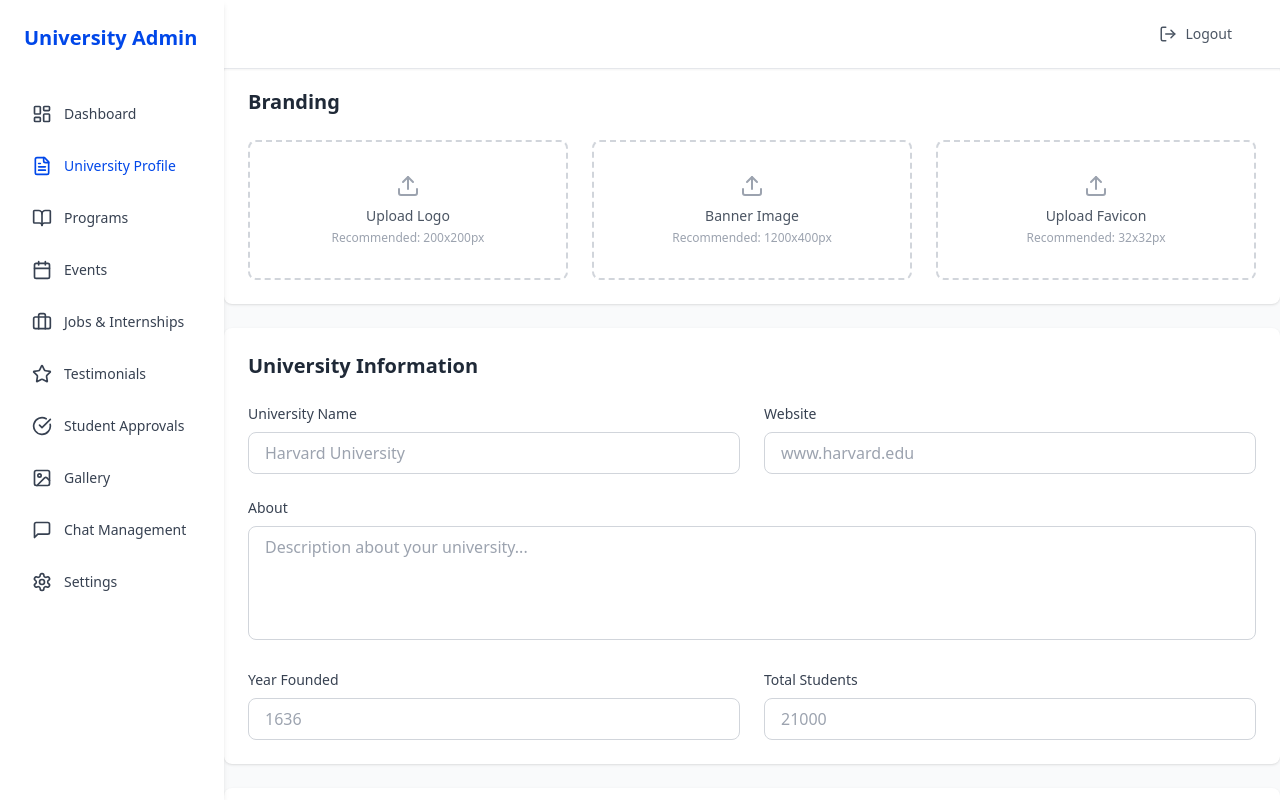
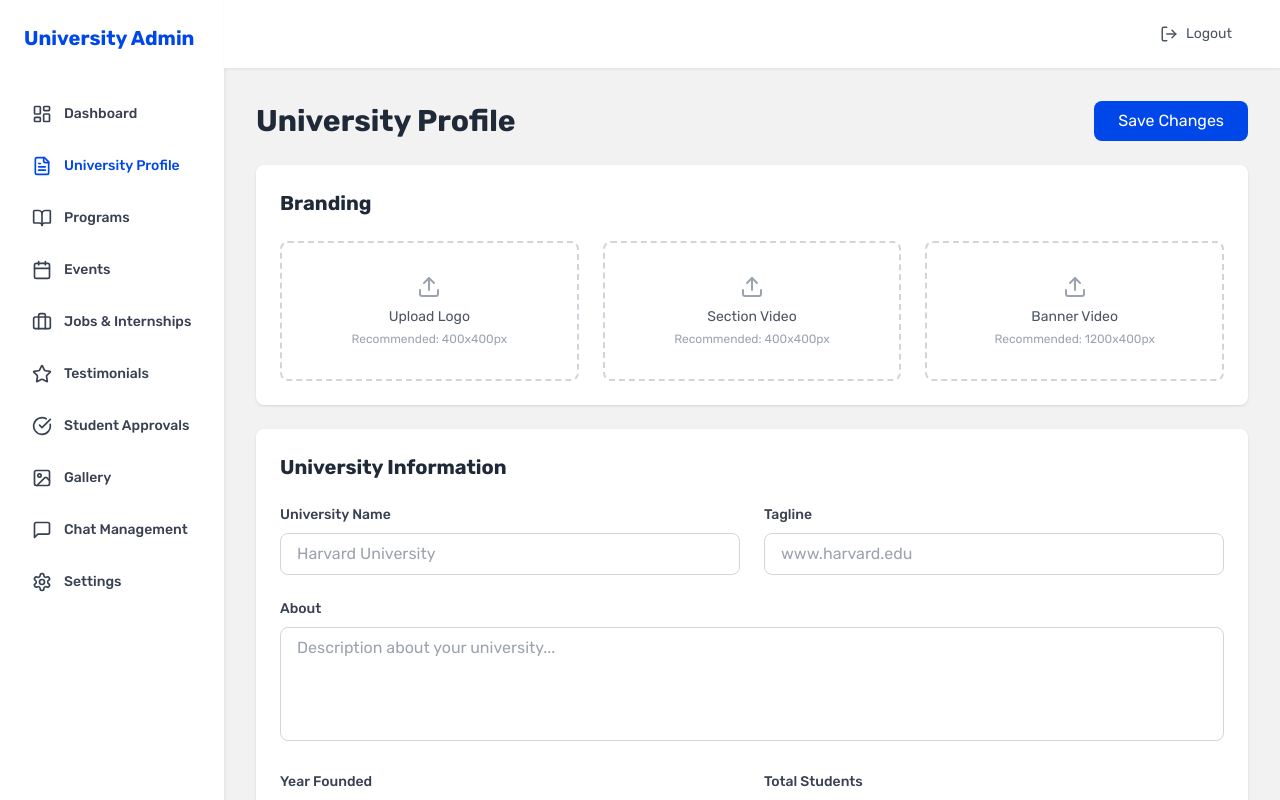
Before and after one commit to Sanjida-Khanam778/hugo-landing-page, a React (Vite) app: page /university in a window 1280 px wide. Both pictures are taken after a click on the button "University Profile". Built offline with nearby package versions, Linux system fonts and the light colour scheme.

Commit message:
created university profile section

```diff
--- a/src/Layouts/University/Dashboard/RecentActivity.jsx
+++ b/src/Layouts/University/Dashboard/RecentActivity.jsx
@@ -58,7 +58,7 @@ export default function RecentActivity() {
           </div>
         ))}
       </div>
-      <button className="text-blue-600 text-sm font-medium mt-4 hover:text-blue-700">View all activity</button>
+      <button className="text-blue text-sm font-medium mt-4">View all activity</button>
     </div>
   )
 }
--- a/src/Layouts/University/Dashboard/StatCard.jsx
+++ b/src/Layouts/University/Dashboard/StatCard.jsx
@@ -3,12 +3,12 @@ export default function StatCard({ label, value, change, color, icon }) {
     <div className="bg-white rounded-lg shadow-md p-6">
       <div className="flex items-start justify-between mb-4">
         <div>
-          <p className="text-gray-600 text-sm font-medium mb-1">{label}</p>
+          <p className="text-grey text-sm font-medium mb-1">{label}</p>
           <p className="text-3xl font-bold text-gray-900">{value}</p>
         </div>
-        <div className={`w-12 h-12 ${color} rounded-full flex items-center justify-center text-2xl`}>{icon}</div>
+        <img src={icon} alt="" />
       </div>
-      <p className="text-green-600 text-sm font-medium">{change}</p>
+      <p className="text-green text-sm font-medium">{change}</p>
     </div>
   )
 }
--- a/src/Layouts/University/Sidebar.jsx
+++ b/src/Layouts/University/Sidebar.jsx
@@ -27,7 +27,7 @@ const menuItems = [
 
 export default function Sidebar({ activePage, setActivePage }) {
   return (
-    <div className="w-56 bg-white shadow-md h-screen fixed left-0 top-0 overflow-y-auto z-20">
+    <div className="w-56 bg-white shadow-md h-screen overflow-y-auto">
       <div className="p-6">
         <h1 className="text-xl font-bold text-blue">University Admin</h1>
       </div>
--- a/src/Layouts/University/UniMain.jsx
+++ b/src/Layouts/University/UniMain.jsx
@@ -1,23 +1,26 @@
-"use client"
+"use client";
 
-import { useState } from "react"
-import UniNavbar from "./UniNavbar"
-import Sidebar from "./Sidebar"
-import UniversityDashboard from "../UniversityDashboard"
-import UniversityProfile from "./UniversityProfile/UniversityProfile"
+import { useState } from "react";
+import UniNavbar from "./UniNavbar";
+import Sidebar from "./Sidebar";
+import UniversityDashboard from "../UniversityDashboard";
+import UniversityProfile from "./UniversityProfile/UniversityProfile";
 
 export default function UniMain() {
-  const [activePage, setActivePage] = useState("dashboard")
+  const [activePage, setActivePage] = useState("dashboard");
 
   return (
-    <div className="flex h-screen bg-gray-50">
+    <div className="flex h-screen bg-base font-rubik">
       <Sidebar activePage={activePage} setActivePage={setActivePage} />
 
-      <div className="flex-1 flex flex-col ml-56">
+      <div className="flex-1 flex flex-col">
         <UniNavbar />
 
-        <main className="flex-1 overflow-auto">{activePage === "dashboard" && <UniversityDashboard />}{activePage === "profile" && <UniversityProfile />}</main>
+        <main className="overflow-auto">
+          {activePage === "dashboard" && <UniversityDashboard />}
+          {activePage === "profile" && <UniversityProfile />}
+        </main>
       </div>
     </div>
-  )
+  );
 }
--- a/src/Layouts/University/UniNavbar.jsx
+++ b/src/Layouts/University/UniNavbar.jsx
@@ -2,7 +2,7 @@ import { Bell, LogOut } from "lucide-react";
 
 export default function UniNavbar() {
   return (
-    <nav className="bg-white shadow-sm border-b fixed top-0 right-0 w-full z-10">
+    <nav className="bg-white shadow-sm border-b w-full">
       <div className="flex items-center justify-between px-8 py-4">
         <div></div>
         <div className="flex items-center gap-4">
--- a/src/Layouts/University/UniversityProfile/Modal/AddAccreditationModal.jsx
+++ b/src/Layouts/University/UniversityProfile/Modal/AddAccreditationModal.jsx
@@ -60,7 +60,7 @@ export default function AddAccreditationModal({ onAdd, onClose }) {
             </button>
             <button
               type="submit"
-              className="px-6 py-2 bg-blue-600 text-white rounded-lg hover:bg-blue-700 transition-colors"
+              className="px-6 py-2 bg-blue text-white rounded-lg"
             >
               Add
             </button>
--- a/src/Layouts/University/UniversityProfile/Modal/AddLocationModal.jsx
+++ b/src/Layouts/University/UniversityProfile/Modal/AddLocationModal.jsx
@@ -60,7 +60,7 @@ export default function AddLocationModal({ onAdd, onClose }) {
             </button>
             <button
               type="submit"
-              className="px-6 py-2 bg-blue-600 text-white rounded-lg hover:bg-blue-700 transition-colors"
+              className="px-6 py-2 bg-blue text-white rounded-lg"
             >
               Add
             </button>
--- a/src/Layouts/University/UniversityProfile/Modal/AddRankingModal.jsx
+++ b/src/Layouts/University/UniversityProfile/Modal/AddRankingModal.jsx
@@ -73,7 +73,7 @@ export default function AddRankingModal({ onAdd, onClose }) {
             </button>
             <button
               type="submit"
-              className="px-6 py-2 bg-blue-600 text-white rounded-lg hover:bg-blue-700 transition-colors"
+              className="px-6 py-2 bg-blue text-white rounded-lg"
             >
               Add
             </button>
--- a/src/Layouts/University/UniversityProfile/UniversityProfile.jsx
+++ b/src/Layouts/University/UniversityProfile/UniversityProfile.jsx
@@ -1,56 +1,66 @@
-"use client"
+"use client";
 
-import { useState } from "react"
-import { Upload, Plus, Edit2, Trash2, X } from 'lucide-react'
-import AddRankingModal from "./Modal/AddRankingModal"
-import AddLocationModal from "./Modal/AddLocationModal"
-import AddAccreditationModal from "./Modal/AddAccreditationModal"
+import { useState } from "react";
+import { Upload, Plus, Edit2, Trash2, X } from "lucide-react";
+import AddRankingModal from "./Modal/AddRankingModal";
+import AddLocationModal from "./Modal/AddLocationModal";
+import AddAccreditationModal from "./Modal/AddAccreditationModal";
 
 export default function UniversityProfile() {
-  const [activeModal, setActiveModal] = useState(null)
+  const [activeModal, setActiveModal] = useState(null);
   const [rankings, setRankings] = useState([
     { id: 1, org: "QS World University Rankings", rank: "#45", year: "2024" },
     { id: 2, org: "Times Higher Education", rank: "#67", year: "2024" },
-  ])
-  const [locations, setLocations] = useState([{ id: 1, name: "LARC Campus", address: "Main St, City, Country" }])
+  ]);
+  const [locations, setLocations] = useState([
+    { id: 1, name: "LARC Campus", address: "Main St, City, Country" },
+  ]);
   const [accreditations, setAccreditations] = useState([
-    { id: 1, name: "New England Commission of Higher Education (NECHE)", status: "Valid" },
-    { id: 2, name: "Association of American Universities (AAU)", status: "Valid" },
-  ])
+    {
+      id: 1,
+      name: "New England Commission of Higher Education (NECHE)",
+      status: "Valid",
+    },
+    {
+      id: 2,
+      name: "Association of American Universities (AAU)",
+      status: "Valid",
+    },
+  ]);
 
   const handleAddRanking = (data) => {
-    setRankings([...rankings, { id: Date.now(), ...data }])
-    setActiveModal(null)
-  }
+    setRankings([...rankings, { id: Date.now(), ...data }]);
+    setActiveModal(null);
+  };
 
   const handleAddLocation = (data) => {
-    setLocations([...locations, { id: Date.now(), ...data }])
-    setActiveModal(null)
-  }
+    setLocations([...locations, { id: Date.now(), ...data }]);
+    setActiveModal(null);
+  };
 
   const handleAddAccreditation = (data) => {
-    setAccreditations([...accreditations, { id: Date.now(), ...data }])
-    setActiveModal(null)
-  }
+    setAccreditations([...accreditations, { id: Date.now(), ...data }]);
+    setActiveModal(null);
+  };
 
   const handleDeleteRanking = (id) => {
-    setRankings(rankings.filter((r) => r.id !== id))
-  }
+    setRankings(rankings.filter((r) => r.id !== id));
+  };
 
   const handleDeleteLocation = (id) => {
-    setLocations(locations.filter((l) => l.id !== id))
-  }
+    setLocations(locations.filter((l) => l.id !== id));
+  };
 
   const handleDeleteAccreditation = (id) => {
-    setAccreditations(accreditations.filter((a) => a.id !== id))
-  }
+    setAccreditations(accreditations.filter((a) => a.id !== id));
+  };
 
   return (
-    <div className="space-y-6">
+    <div className="space-y-6 p-8">
       {/* Header with Save Changes Button */}
       <div className="flex justify-between items-center">
         <h1 className="text-3xl font-bold text-gray-800">University Profile</h1>
-        <button className="bg-blue-600 text-white px-6 py-2 rounded-lg hover:bg-blue-700 transition-colors">
+        <button className="bg-blue text-white px-6 py-2 rounded-lg transition-colors">
           Save Changes
         </button>
       </div>
@@ -62,29 +72,39 @@ export default function UniversityProfile() {
           <div className="flex flex-col items-center justify-center border-2 border-dashed border-gray-300 rounded-lg p-8 hover:border-blue-500 transition-colors cursor-pointer">
             <Upload size={24} className="text-gray-400 mb-2" />
             <span className="text-sm text-gray-600">Upload Logo</span>
-            <span className="text-xs text-gray-400 mt-1">Recommended: 200x200px</span>
+            <span className="text-xs text-gray-400 mt-1">
+              Recommended: 400x400px
+            </span>
           </div>
 
           <div className="flex flex-col items-center justify-center border-2 border-dashed border-gray-300 rounded-lg p-8 hover:border-blue-500 transition-colors cursor-pointer">
             <Upload size={24} className="text-gray-400 mb-2" />
-            <span className="text-sm text-gray-600">Banner Image</span>
-            <span className="text-xs text-gray-400 mt-1">Recommended: 1200x400px</span>
+            <span className="text-sm text-gray-600">Section Video</span>
+            <span className="text-xs text-gray-400 mt-1">
+              Recommended: 400x400px
+            </span>
           </div>
 
           <div className="flex flex-col items-center justify-center border-2 border-dashed border-gray-300 rounded-lg p-8 hover:border-blue-500 transition-colors cursor-pointer">
             <Upload size={24} className="text-gray-400 mb-2" />
-            <span className="text-sm text-gray-600">Upload Favicon</span>
-            <span className="text-xs text-gray-400 mt-1">Recommended: 32x32px</span>
+            <span className="text-sm text-gray-600">Banner Video</span>
+            <span className="text-xs text-gray-400 mt-1">
+              Recommended: 1200x400px
+            </span>
           </div>
         </div>
       </div>
 
       {/* University Information Section */}
       <div className="bg-white rounded-lg shadow p-6">
-        <h2 className="text-xl font-bold text-gray-800 mb-6">University Information</h2>
+        <h2 className="text-xl font-bold text-gray-800 mb-6">
+          University Information
+        </h2>
         <div className="grid grid-cols-2 gap-6">
           <div>
-            <label className="block text-sm font-medium text-gray-700 mb-2">University Name</label>
+            <label className="block text-sm font-medium text-gray-700 mb-2">
+              University Name
+            </label>
             <input
               type="text"
               placeholder="Harvard University"
@@ -92,7 +112,9 @@ export default function UniversityProfile() {
             />
           </div>
           <div>
-            <label className="block text-sm font-medium text-gray-700 mb-2">Website</label>
+            <label className="block text-sm font-medium text-gray-700 mb-2">
+              Tagline
+            </label>
             <input
               type="url"
               placeholder="www.harvard.edu"
@@ -100,7 +122,9 @@ export default function UniversityProfile() {
             />
           </div>
           <div className="col-span-2">
-            <label className="block text-sm font-medium text-gray-700 mb-2">About</label>
+            <label className="block text-sm font-medium text-gray-700 mb-2">
+              About
+            </label>
             <textarea
               placeholder="Description about your university..."
               className="w-full px-4 py-2 border border-gray-300 rounded-lg focus:ring-2 focus:ring-blue-500 focus:border-transparent resize-none"
@@ -108,7 +132,9 @@ export default function UniversityProfile() {
             />
           </div>
           <div>
-            <label className="block text-sm font-medium text-gray-700 mb-2">Year Founded</label>
+            <label className="block text-sm font-medium text-gray-700 mb-2">
+              Year Founded
+            </label>
             <input
               type="number"
               placeholder="1636"
@@ -116,7 +142,9 @@ export default function UniversityProfile() {
             />
           </div>
           <div>
-            <label className="block text-sm font-medium text-gray-700 mb-2">Total Students</label>
+            <label className="block text-sm font-medium text-gray-700 mb-2">
+              Total Students
+            </label>
             <input
               type="number"
               placeholder="21000"
@@ -132,7 +160,7 @@ export default function UniversityProfile() {
           <h2 className="text-xl font-bold text-gray-800">Accreditations</h2>
           <button
             onClick={() => setActiveModal("accreditation")}
-            className="bg-blue-600 text-white px-4 py-2 rounded-lg hover:bg-blue-700 transition-colors flex items-center gap-2"
+            className="bg-blue text-white px-4 py-2 rounded-lg hover:bg-blue-700 transition-colors flex items-center gap-2"
           >
             <Plus size={18} />
             Add Accreditation
@@ -140,17 +168,28 @@ export default function UniversityProfile() {
         </div>
         <div className="space-y-3">
           {accreditations.map((acc) => (
-            <div key={acc.id} className="flex justify-between items-center p-4 bg-gray-50 rounded-lg">
+            <div
+              key={acc.id}
+              className="flex justify-between items-center p-4 border rounded-lg"
+            >
               <div>
                 <p className="font-medium text-gray-800">{acc.name}</p>
-                <p className="text-sm text-gray-600">Valid until Dec 2025</p>
+                <p className="text-sm text-grey">Valid until Dec 2025</p>
               </div>
+              <div>
+                <button
+                  onClick={() => setActiveModal("accreditation")}
+                  className="text-blue mr-4"
+                >
+                  Edit
+                </button>
                 <button
                   onClick={() => handleDeleteAccreditation(acc.id)}
-                className="text-red-600 hover:text-red-700 transition-colors"
+                  className="text-red"
                 >
-                <Trash2 size={18} />
+                  Remove
                 </button>
+              </div>
             </div>
           ))}
         </div>
@@ -162,7 +201,7 @@ export default function UniversityProfile() {
           <h2 className="text-xl font-bold text-gray-800">Rankings</h2>
           <button
             onClick={() => setActiveModal("ranking")}
-            className="bg-blue-600 text-white px-4 py-2 rounded-lg hover:bg-blue-700 transition-colors flex items-center gap-2"
+            className="bg-blue text-white px-4 py-2 rounded-lg hover:bg-blue-700 transition-colors flex items-center gap-2"
           >
             <Plus size={18} />
             Add Ranking
@@ -170,17 +209,28 @@ export default function UniversityProfile() {
         </div>
         <div className="space-y-3">
           {rankings.map((rank) => (
-            <div key={rank.id} className="flex justify-between items-center p-4 bg-gray-50 rounded-lg">
+            <div
+              key={rank.id}
+              className="flex justify-between items-center p-4 border rounded-lg"
+            >
               <div>
                 <p className="font-medium text-gray-800">{rank.org}</p>
                 <p className="text-sm text-gray-600">Rank: {rank.rank}</p>
               </div>
+              <div>
+                <button
+                  onClick={() => setActiveModal("ranking")}
+                  className="text-blue mr-4"
+                >
+                  Edit
+                </button>
                 <button
                   onClick={() => handleDeleteRanking(rank.id)}
-                className="text-red-600 hover:text-red-700 transition-colors"
+                  className="text-red"
                 >
-                <Trash2 size={18} />
+                  Remove
                 </button>
+              </div>
             </div>
           ))}
         </div>
@@ -192,7 +242,7 @@ export default function UniversityProfile() {
           <h2 className="text-xl font-bold text-gray-800">Location</h2>
           <button
             onClick={() => setActiveModal("location")}
-            className="bg-blue-600 text-white px-4 py-2 rounded-lg hover:bg-blue-700 transition-colors flex items-center gap-2"
+            className="bg-blue text-white px-4 py-2 rounded-lg hover:bg-blue-700 transition-colors flex items-center gap-2"
           >
             <Plus size={18} />
             Add Location
@@ -200,17 +250,27 @@ export default function UniversityProfile() {
         </div>
         <div className="space-y-3">
           {locations.map((loc) => (
-            <div key={loc.id} className="flex justify-between items-center p-4 bg-gray-50 rounded-lg">
+            <div
+              key={loc.id}
+              className="flex justify-between items-center p-4 border rounded-lg"
+            >
               <div>
                 <p className="font-medium text-gray-800">{loc.name}</p>
-                <p className="text-sm text-gray-600">{loc.address}</p>
+                <p className="text-sm text-grey">{loc.address}</p>
               </div>
+          <div>
                 <button
+            onClick={() => setActiveModal("location")}
+                className="text-blue mr-4"
+              >
+                Edit
+              </button>    <button
                 onClick={() => handleDeleteLocation(loc.id)}
-                className="text-red-600 hover:text-red-700 transition-colors"
+                className="text-red"
               >
-                <Trash2 size={18} />
+       Remove
               </button>
+          </div>
             </div>
           ))}
         </div>
@@ -218,14 +278,23 @@ export default function UniversityProfile() {
 
       {/* Modals */}
       {activeModal === "ranking" && (
-        <AddRankingModal onAdd={handleAddRanking} onClose={() => setActiveModal(null)} />
+        <AddRankingModal
+          onAdd={handleAddRanking}
+          onClose={() => setActiveModal(null)}
+        />
       )}
       {activeModal === "location" && (
-        <AddLocationModal onAdd={handleAddLocation} onClose={() => setActiveModal(null)} />
+        <AddLocationModal
+          onAdd={handleAddLocation}
+          onClose={() => setActiveModal(null)}
+        />
       )}
       {activeModal === "accreditation" && (
-        <AddAccreditationModal onAdd={handleAddAccreditation} onClose={() => setActiveModal(null)} />
+        <AddAccreditationModal
+          onAdd={handleAddAccreditation}
+          onClose={() => setActiveModal(null)}
+        />
       )}
     </div>
-  )
+  );
 }
--- a/tailwind.config.js
+++ b/tailwind.config.js
@@ -11,6 +11,7 @@ export default {
         primary: "#002B5B",
         base: "#F2F2F2",
         grey: "#6B7280",
+        red: "#DC2626",
         blue: "#0047E9",
         green: "#16A34A",
         sky: "#BFDBFE",
```
Also changed, not shown: src/Layouts/University/Dashboard/QuickActions.jsx (+14 -10 lines), src/Layouts/UniversityDashboard.jsx (+9 -6 lines). Lines whose indentation alone changed are shown as unchanged.
